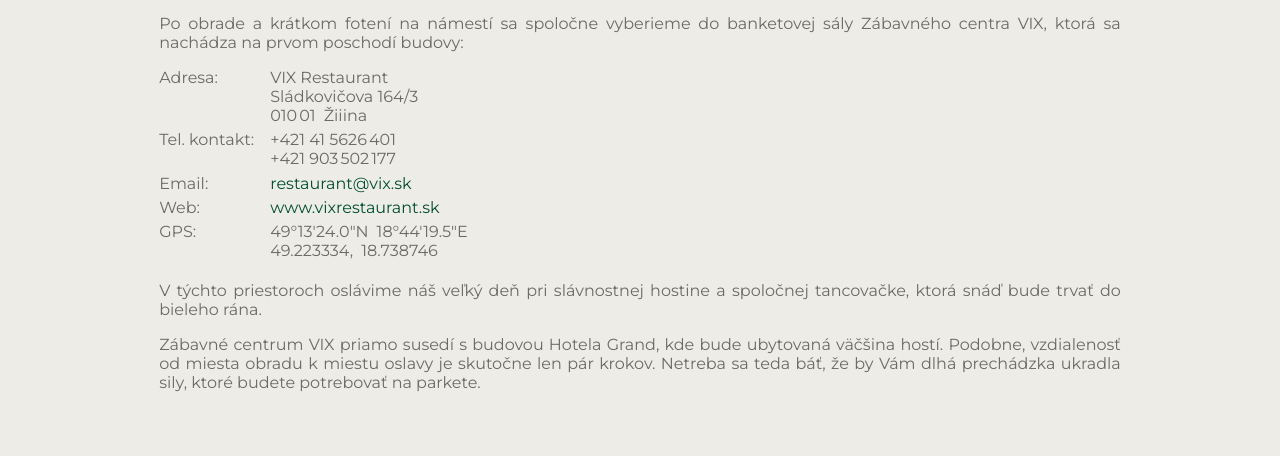
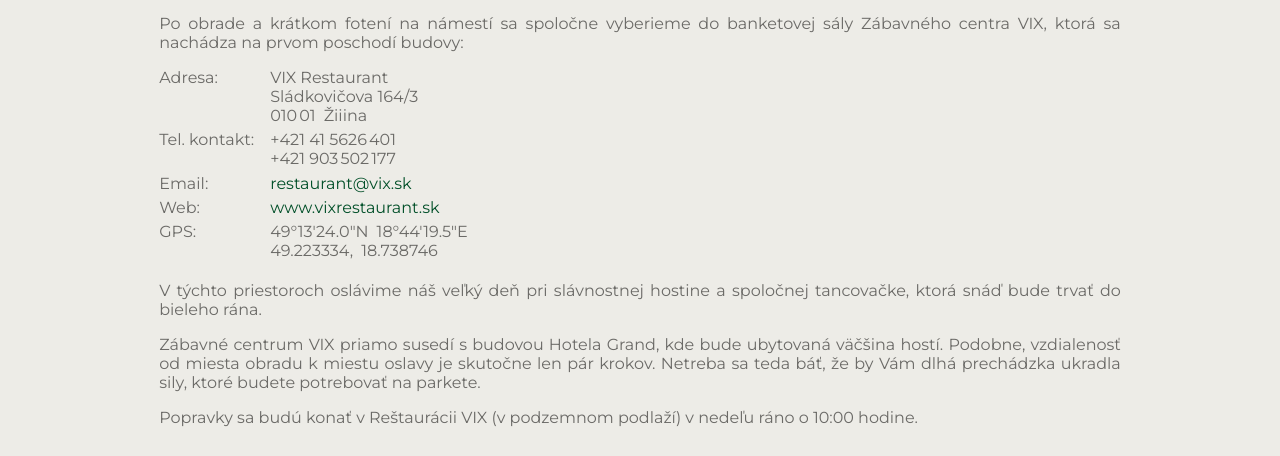
Before and after one commit to biobob/family, a website: page src/htm/hostina.html in a window 1280 px wide. Shown: the part 609-1065 px from the top of the page. Before the commit the page ends 1030 px from the top, so only its background shows below. Drawn offline with Linux system fonts and the light colour scheme; files that its build step writes are made by us from their sources; files whose address does not match are found by name.

Commit message:
Extended info
[skip ci]

```diff
--- a/src/htm/hostina.html
+++ b/src/htm/hostina.html
@@ -52,6 +52,7 @@
       </table>
       <p>V týchto priestoroch oslávime náš veľký deň pri slávnostnej hostine a spoločnej tancovačke, ktorá snáď bude trvať do bieleho rána.</p>
       <p>Zábavné centrum VIX priamo susedí s budovou Hotela Grand, kde bude ubytovaná väčšina hostí. Podobne, vzdialenosť od miesta obradu k miestu oslavy je skutočne len pár krokov. Netreba sa teda báť, že by Vám dlhá prechádzka ukradla sily, ktoré budete potrebovať na parkete.</p>
+      <p>Popravky sa budú konať v Reštaurácii VIX (v podzemnom podlaží) v nedeľu ráno o 10:00 hodine.</p>
     </section>
   </main>
   <script src="k.js"></script>
```
